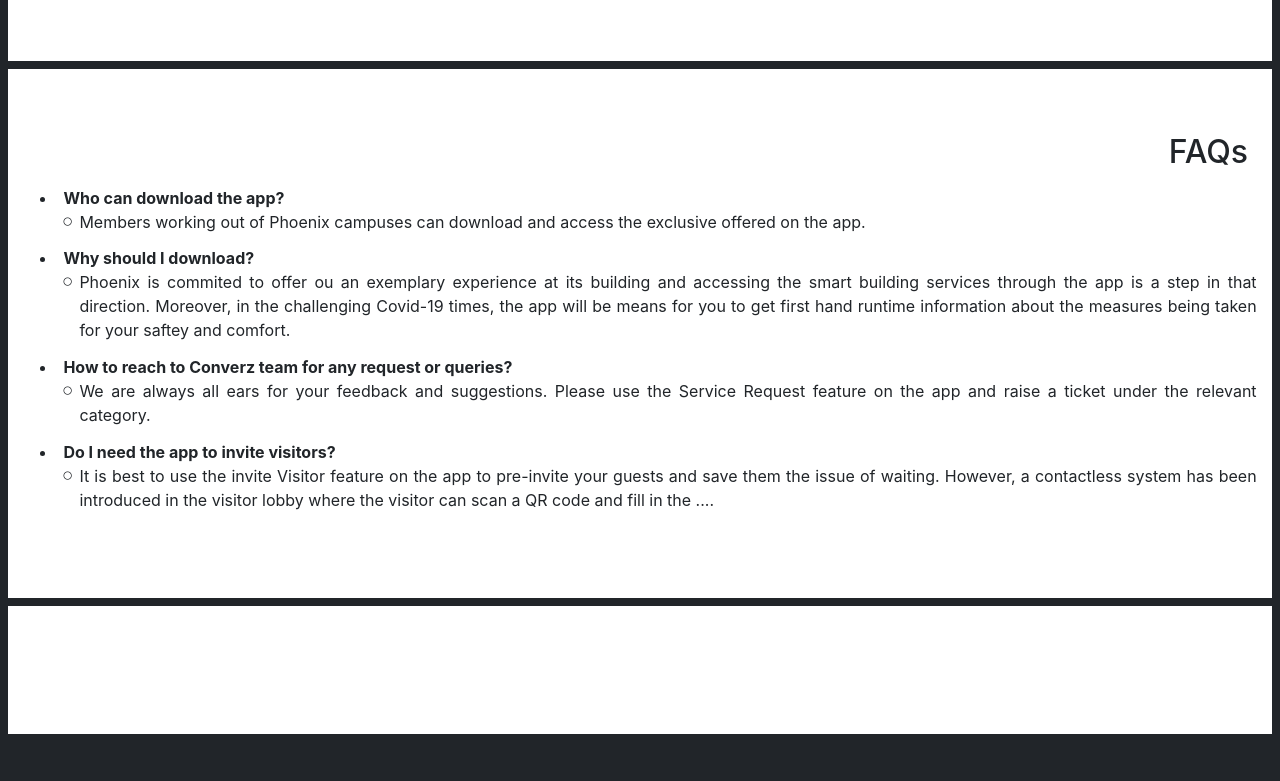
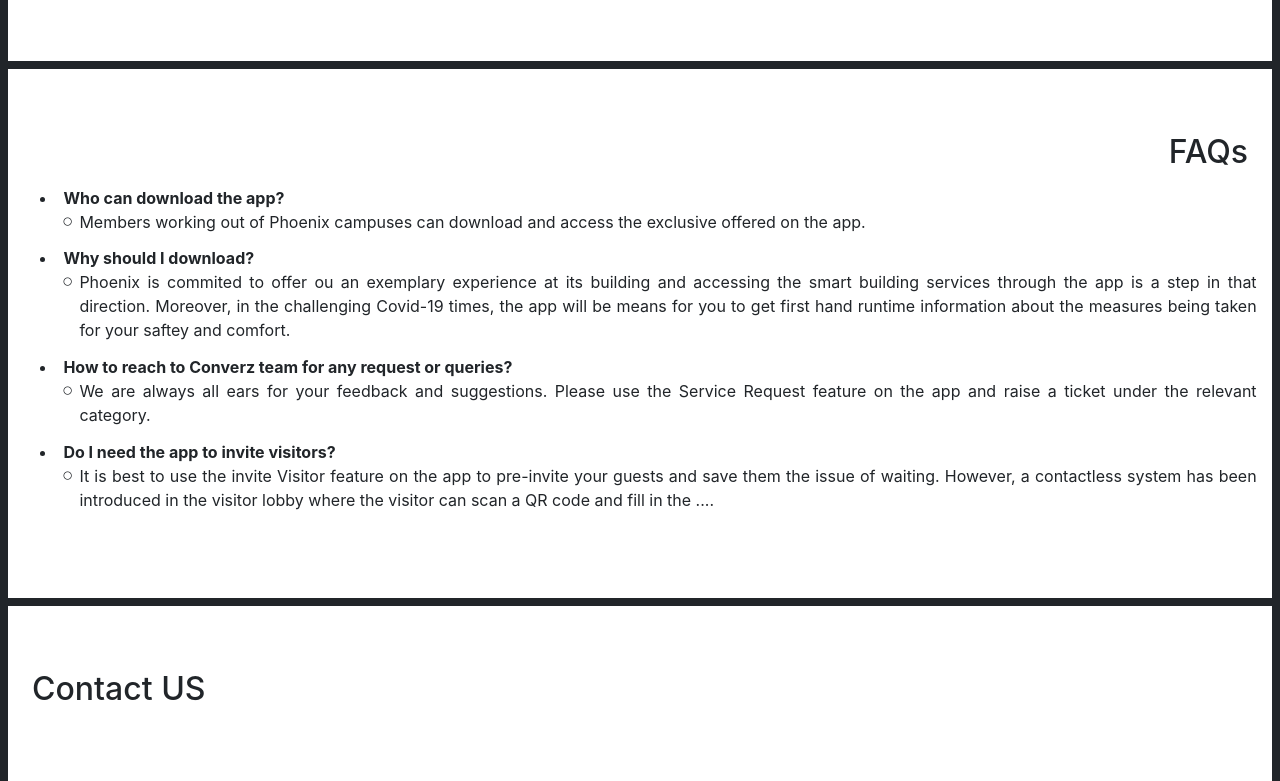
Before and after one commit to ShariefIS/Converz-OnePage, a website: page index.html in a window 1280 px wide. Shown: the part 1818-2599 px from the top of the page. Before the commit the page ends 2552 px from the top, so only its background shows below. Drawn offline with Linux system fonts and the light colour scheme.

Commit message:
Contact US heading

```diff
--- a/index.html
+++ b/index.html
@@ -175,7 +175,9 @@
             </li>
         </ul>
     </section>
-    <section id="contact" class="flex-column"></section>
+    <section id="contact" class="flex-column">
+        <h2>Contact US</h2>
+    </section>
     <script src="/assets/js/jquery.min.js"></script>
     <script src="/assets/js/popper.min.js"></script>
     <script src="/assets/js/bootstrap.min.js"></script>
```
